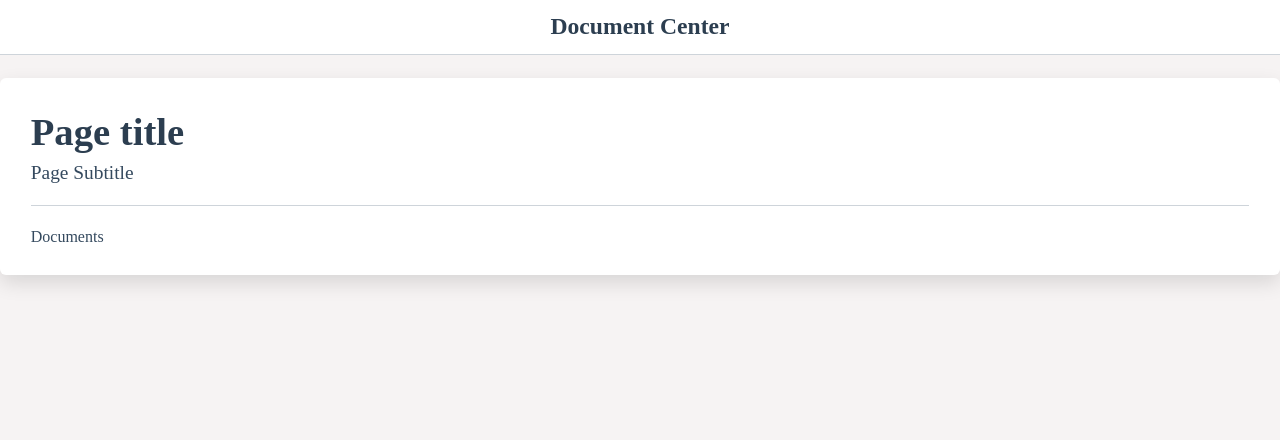
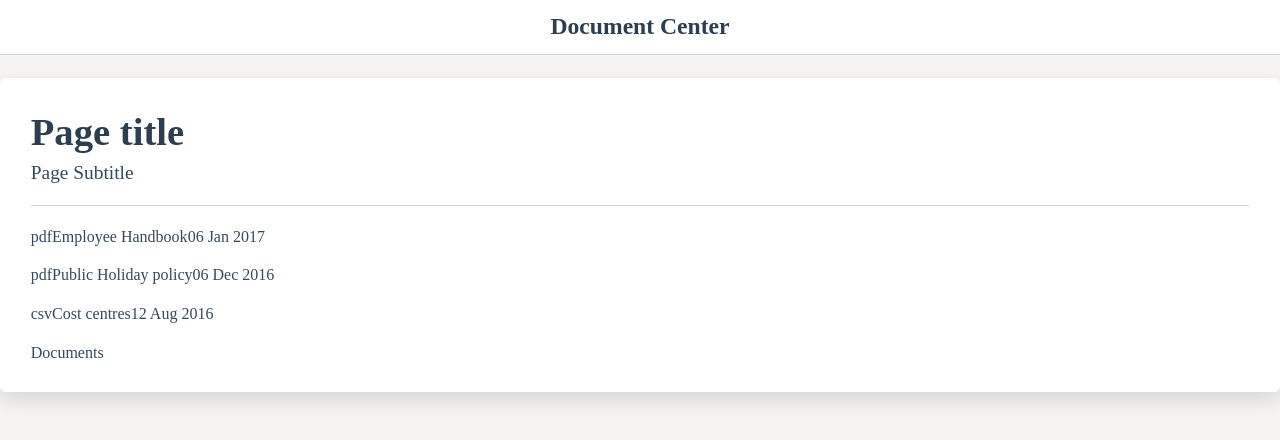
Before and after one commit to stoine92/doc-viewer, a React (Vite) app: page / in a window 1280 px wide. Shown: the top 440 px of the page. Built offline with nearby package versions, Linux system fonts and the light colour scheme.

Commit message:
feat: installed @dateFns, built utility function to format date nicely and added test to it. Documents now rendering document item

```diff
--- a/package.json
+++ b/package.json
@@ -13,6 +13,7 @@
   "dependencies": {
     "@tanstack/react-query": "^5.90.21",
     "@testing-library/jest-dom": "^6.9.1",
+    "date-fns": "^4.1.0",
     "react": "^18.3.1",
     "react-dom": "^18.3.1"
   },
--- /dev/null
+++ b/src/components/Documents/DocumentItem.tsx
@@ -0,0 +1,21 @@
+import type { FC } from "react";
+import type { FileItem } from "../../lib/fetchDocuments";
+import { formatDate } from "../utils/formatDate";
+
+
+interface DocumentItemProps {
+    file: FileItem;
+}
+
+const DocumentItem: FC<DocumentItemProps> = ({ file }) => {
+    console.log(file);
+    return (
+        <div>
+            <span>{file.type}</span>
+            <span>{file.name}</span>
+            <span>{formatDate(file.added)}</span>
+        </div>
+    )
+}
+
+export default DocumentItem;
--- a/src/components/Documents/Documents.tsx
+++ b/src/components/Documents/Documents.tsx
@@ -1,20 +1,30 @@
 import { useQuery } from "@tanstack/react-query";
 import { fetchDocuments } from "../../lib/fetchDocuments";
+import type { DocumentItemProps, FileItem } from "../../lib/fetchDocuments";
+import DocumentItem from "./DocumentItem";
 
 
 const Documents = () => {
 
 
-    const { data, isLoading } = useQuery({
+    const { data, isLoading } = useQuery<DocumentItemProps[]>({
         queryFn: () => fetchDocuments(),
         queryKey: ["documents"],
     });
 
+    if (isLoading) return <div>Loading documents...</div>;
 
 
-    console.log(data);
     return (
         <>
+            {data?.map((doc) => {
+                if(doc.type !== "folder"){
+                    return (
+                        <DocumentItem key={doc.name} file={doc as FileItem} />
+                    )
+                }
+                return null;
+            })}
             <span>Documents</span>
         </>
     )
--- /dev/null
+++ b/src/components/utils/formatDate.ts
@@ -0,0 +1,26 @@
+import { format, parseISO, isValid } from "date-fns";
+
+/**
+ * Formats a date string (YYYY-MM-DD) into "dd MMM yyyy"
+ * Example: "2017-01-06" -> "06 Jan 2017"
+ * @param dateStr - date string in ISO format (YYYY-MM-DD)
+ * @returns formatted date string or null if invalid
+ */
+export function formatDate(dateStr: string): string | null {
+    try {
+        if(!dateStr) return null;
+
+        const parsedDate = parseISO(dateStr);
+
+        if(!isValid(parsedDate)){
+            console.warn(`Invalid date passed to formatDate: "${dateStr}"`);
+            return null;
+        }
+
+        return format(parsedDate, "dd MMM yyyy");
+
+    } catch (error) {
+        console.error("Error formatting date:", error);
+        return null;
+    }
+}
--- a/src/lib/fetchDocuments.ts
+++ b/src/lib/fetchDocuments.ts
@@ -1,23 +1,23 @@
 import raw from "../data/documents.json";
 
-interface FileItem {
+export interface FileItem {
     type: "pdf" | "folder" | "doc" | "csv" | "mov";
     name: string;
     added: string;
 }
 
-interface FolderItem {
+export interface FolderItem {
     type: "pdf" | "doc" | "csv" | "mov";
     name: string;
     folder: FileItem[];
 }
 
 
-type DocumentItem = FileItem | FolderItem;
+export type DocumentItemProps = FileItem | FolderItem;
 
-const documents: DocumentItem[] = raw as any;
+const documents: DocumentItemProps[] = raw as any;
 
-export const fetchDocuments = async (): Promise<DocumentItem[]> => {
+export const fetchDocuments = async (): Promise<DocumentItemProps[]> => {
 
     return new Promise((resolve) => {
         setTimeout(() => {
```
Also changed, not shown: 2 other files (tests, documents, lock files or other folders).
